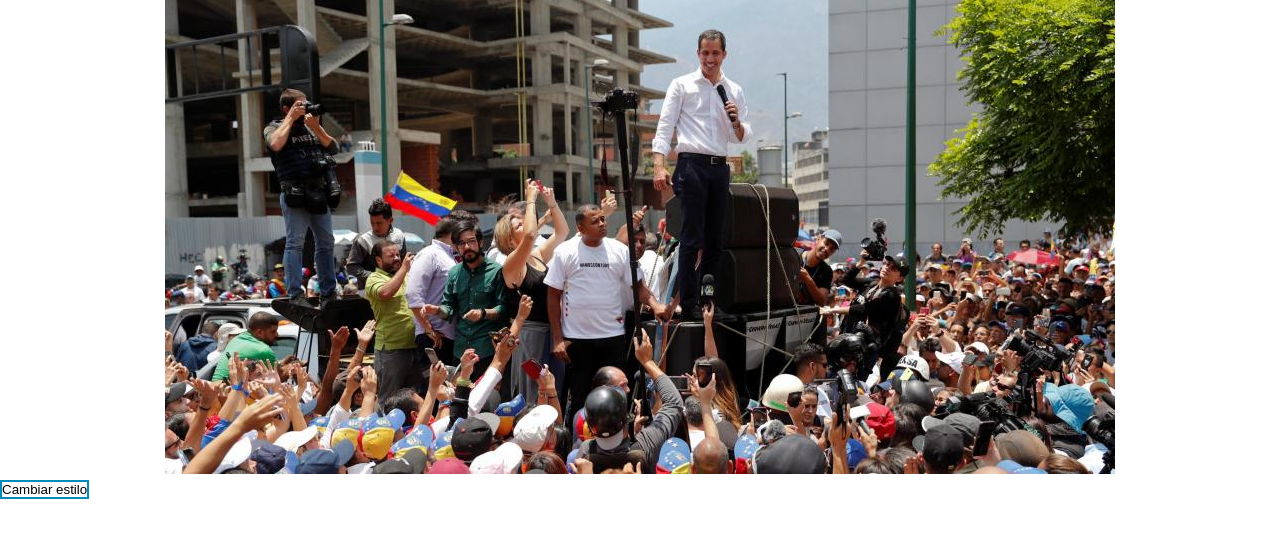
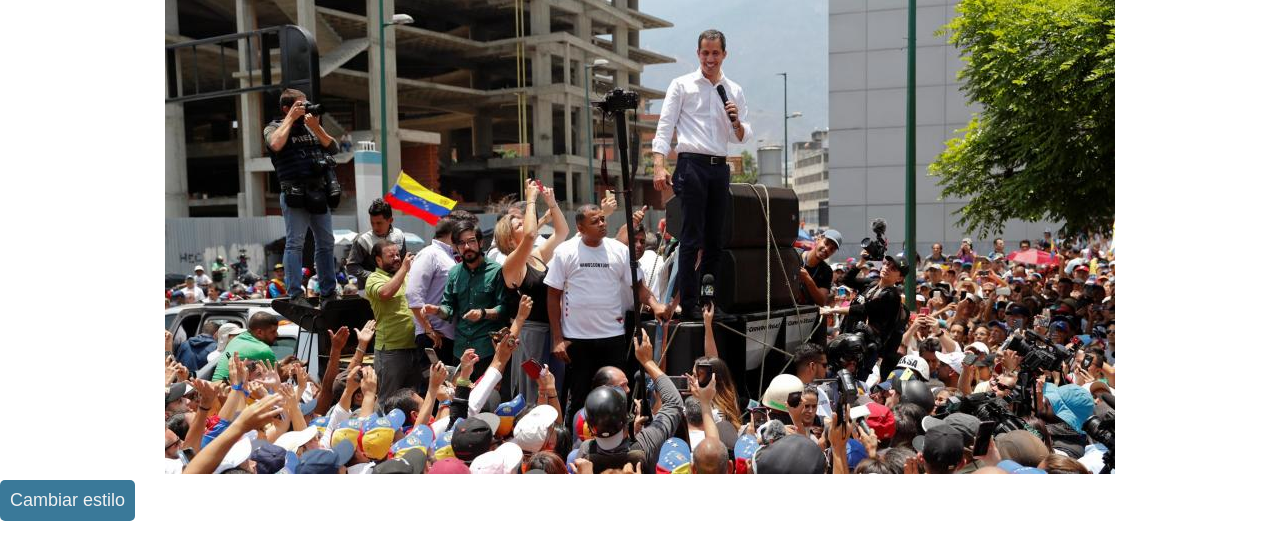
Before and after one commit to dpdorado/retos, a PHP site: page / in a window 1280 px wide. Shown: the part 253-800 px from the top of the page. Run offline with PHP 8.4, Linux system fonts and the light colour scheme.

Commit message:
Update estilos.css

```diff
--- a/Reto 1.2/estilos.css
+++ b/Reto 1.2/estilos.css
@@ -19,7 +19,13 @@ section,button{
     text-align: justify;
 }
 .btn1 {
-      background-color: white;
-      color: black;
-      border: 2px solid #008CBA;
+	border: none;
+	background: #3a7999;
+	color: #f2f2f2;
+	padding: 10px;
+	font-size: 18px;
+	border-radius: 5px;
+	position: relative;
+	box-sizing: border-box;
+	transition: all 500ms ease;
 }
```
